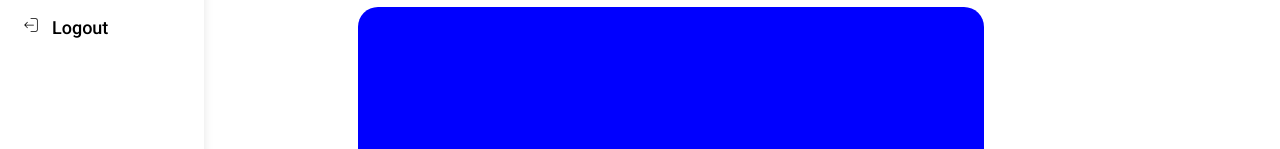
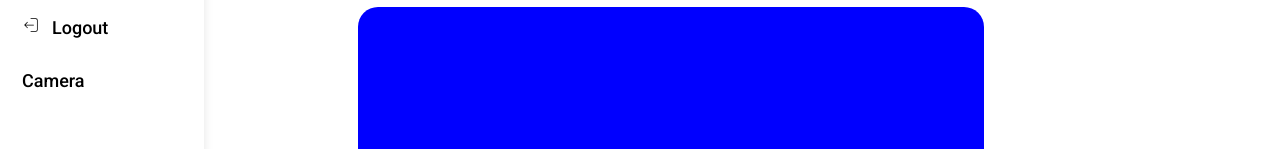
Before and after one commit to demiladenotjulius/photogallery, a React (Vite) app: page / in a window 1280 px wide. Both pictures are taken after a click on the icon 1142 px from the left and 192 px from the top of the page. Shown: the part 543-692 px from the top of the page. Built offline with nearby package versions, Linux system fonts and the light colour scheme.

Commit message:
route for camera testing

```diff
--- a/src/pages/Home/Home.jsx
+++ b/src/pages/Home/Home.jsx
@@ -120,6 +120,7 @@ function Home () {
 
               <Link to="/user-upload" className="link-with-icon"> <CiLogout className='icon' />Logout</Link>
 
+              <Link to="/camera">Camera</Link>
             </div>
             </>
       )}
```
